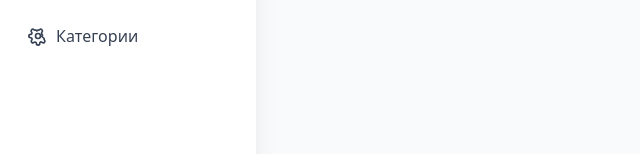
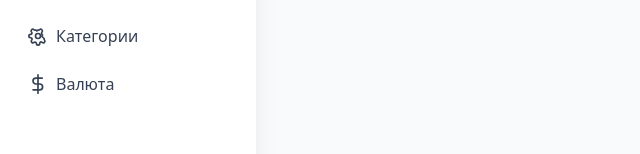
Before and after one commit to Egor1Ka/admin-panel, a Nuxt app: page / in a window 1280 px wide. Shown: the part 176-330 px from the top of the page, without its empty margins (0-640 px from the left). Built offline with nearby package versions, Linux system fonts and the light colour scheme.

Commit message:
currencies in sidebar

```diff
--- a/components/UI/Sidebar.vue
+++ b/components/UI/Sidebar.vue
@@ -110,6 +110,31 @@
               Категории
             </NuxtLink>
           </li>
+          <li>
+            <NuxtLink
+              to="/currencies"
+              class="flex items-center px-3 py-2 rounded-xl text-gray-700 hover:bg-blue-100 transition font-medium"
+              active-class="bg-blue-50 text-blue-700"
+            >
+              <svg
+                xmlns="http://www.w3.org/2000/svg"
+                class="w-5 h-5 mr-2"
+                fill="none"
+                viewBox="0 0 24 24"
+                stroke="currentColor"
+                stroke-width="2"
+                stroke-linecap="round"
+                stroke-linejoin="round"
+                aria-hidden="true"
+                role="img"
+              >
+                <path
+                  d="M12 1v22M17 5H9.5a3.5 3.5 0 1 0 0 7H14a3.5 3.5 0 1 1 0 7H6"
+                />
+              </svg>
+              <span>Валюта</span>
+            </NuxtLink>
+          </li>
         </ul>
       </nav>
     </aside>
```
